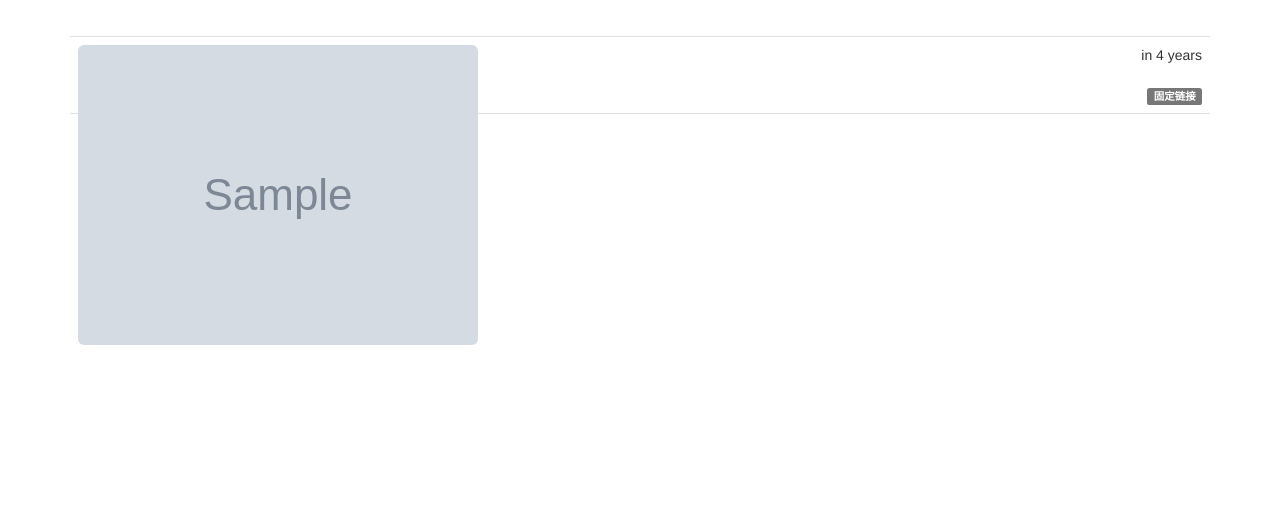
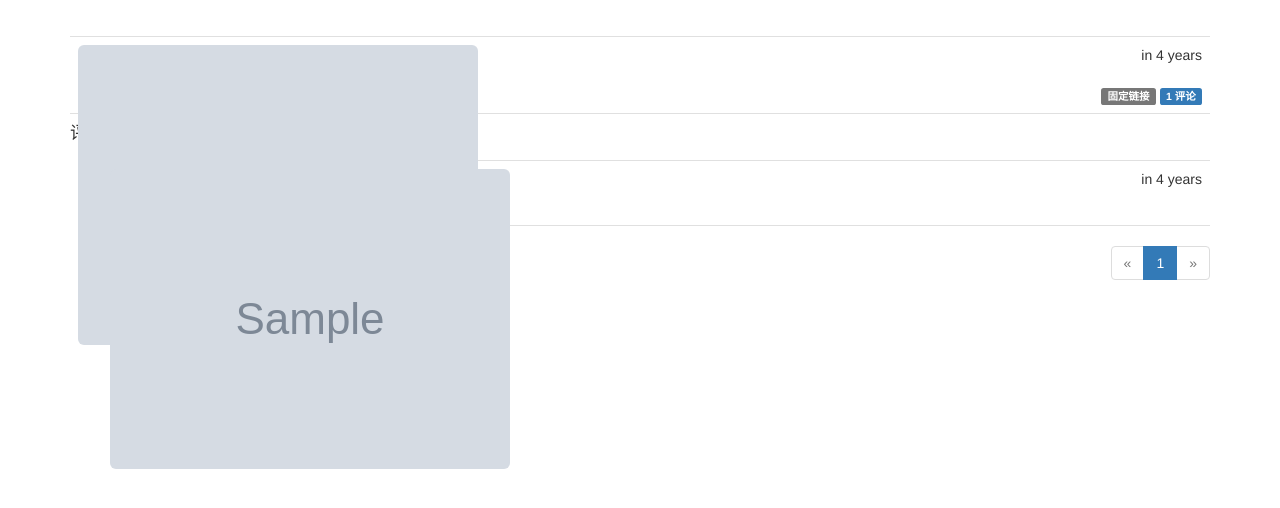
Before and after one commit to wanghaa/flasky, a Python web app: template app/templates/post.html in a window 1280 px wide. Shown: the part 52-560 px from the top of the page. Run offline with Jinja, Linux system fonts and the light colour scheme; the template is opened without the code that fills it: most values are stand-ins (such as "Sample title", 1, 10 or a date in 2020); grey boxes marked "Sample" are stand-in pictures; some libraries are stand-ins or nearby versions.

Commit message:
提交和显示评论（13a）

```diff
--- a/app/main/forms.py
+++ b/app/main/forms.py
@@ -46,3 +46,8 @@ class EditProfileAdminForm(Form):
 class PostForm(Form):
     body = PageDownField('说点什么？', validators=[DataRequired()])
     submit = SubmitField('发表')
+
+
+class CommentForm(Form):
+    body = PageDownField('发表评论', validators=[DataRequired()])
+    submit = SubmitField('发表')
--- a/app/static/styles.css
+++ b/app/static/styles.css
@@ -53,6 +53,47 @@ div.post-footer {
     text-align: right;
 }
 
+ul.comments {
+    list-style-type: none;
+    padding: 0px;
+    margin: 16px 0px 0px 0px;
+}
+
+ul.comments li.comment {
+    margin-left: 32px;
+    padding: 8px;
+    border-bottom: 1px solid #e0e0e0;
+}
+
+ul.comments li.comment:nth-child(1) {
+    border-top: 1px solid #e0e0e0;
+}
+
+ul.comments li.comment:hover {
+    background-color: #f0f0f0;
+}
+
+div.comment-date {
+    float: right;
+}
+
+div.comment-author {
+    font-weight: bold;
+}
+
+div.comment-thumbnail {
+    position: absolute;
+}
+
+div.comment-content {
+    margin-left: 48px;
+    min-height: 48px;
+}
+
+div.comment-form {
+    margin: 16px 0px 16px 32px;
+}
+
 div.pagination {
     width: 100%;
     text-align: right;
--- /dev/null
+++ b/app/templates/_comments.html
@@ -0,0 +1,22 @@
+<ul class="comments">
+    {% for comment in comments %}
+    <li class="comment">
+        <div class="comment-thumbnail">
+            <a href="{{ url_for('.user', username=comment.author.username) }}">
+                <img class="img-rounded profile-thumbnail" src="{{ comment.author.gravatar(size=40) }}">
+            </a>
+        </div>
+        <div class="comment-content">
+            <div class="comment-date">{{ moment(comment.timestamp).fromNow() }}</div>
+            <div class="comment-author"><a href="{{ url_for('.user', username=comment.author.username) }}">{{ comment.author.username }}</a></div>
+            <div class="comment-body">
+                {% if comment.body_html %}
+                    {{ comment.body_html | safe }}
+                {% else %}
+                    {{ comment.body }}
+                {% endif %}
+            </div>
+        </div>
+    </li>
+    {% endfor %}
+</ul>
--- a/app/templates/_macros.html
+++ b/app/templates/_macros.html
@@ -1,7 +1,7 @@
-{% macro pagination_widget(pagination, endpoint) %}
+{% macro pagination_widget(pagination, endpoint, fragment='') %}
 <ul class="pagination">
     <li{% if not pagination.has_prev %} class="disabled"{% endif %}>
-        <a href="{% if pagination.has_prev %}{{ url_for(endpoint, page=pagination.prev_num, **kwargs) }}{% else %}#{% endif %}">
+        <a href="{% if pagination.has_prev %}{{ url_for(endpoint, page=pagination.prev_num, **kwargs) }}{{ fragment }}{% else %}#{% endif %}">
             &laquo;
         </a>
     </li>
@@ -9,11 +9,11 @@
         {% if p %}
             {% if p == pagination.page %}
             <li class="active">
-                <a href="{{ url_for(endpoint, page = p, **kwargs) }}">{{ p }}</a>
+                <a href="{{ url_for(endpoint, page = p, **kwargs) }}{{ fragment }}">{{ p }}</a>
             </li>
             {% else %}
             <li>
-                <a href="{{ url_for(endpoint, page = p, **kwargs) }}">{{ p }}</a>
+                <a href="{{ url_for(endpoint, page = p, **kwargs) }}{{ fragment }}">{{ p }}</a>
             </li>
             {% endif %}
         {% else %}
@@ -21,7 +21,7 @@
         {% endif %}
     {% endfor %}
     <li{% if not pagination.has_next %} class="disabled"{% endif %}>
-        <a href="{% if pagination.has_next %}{{ url_for(endpoint, page=pagination.next_num, **kwargs) }}{% else %}#{% endif %}">
+        <a href="{% if pagination.has_next %}{{ url_for(endpoint, page=pagination.next_num, **kwargs) }}{{ fragment }}{% else %}#{% endif %}">
             &raquo;
         </a>
     </li>
--- a/app/templates/_posts.html
+++ b/app/templates/_posts.html
@@ -32,6 +32,9 @@
                     <a href="{{ url_for('.post',id=post.id) }}">
                         <span class="label label-default">固定链接</span>
                     </a>
+                    <a href="{{ url_for('.post', id=post.id) }}#comments">
+                        <span class="label label-primary">{{ post.comments.count() }} 评论</span>
+                    </a>
                 </div>
             </div>
         </li>
--- a/app/templates/post.html
+++ b/app/templates/post.html
@@ -1,8 +1,21 @@
 {% extends "base.html" %}
+{% import "bootstrap/wtf.html" as wtf %}
 {% import "_macros.html" as macros %}
 
-{% block title %}本来果坊- 文章{% endblock %}
+{% block title %}本来果坊 - 文章{% endblock %}
 
 {% block page_content %}
 {% include '_posts.html' %}
+<h4 id="comments">评论</h4>
+{% if current_user.can(Permission.COMMENT) %}
+<div class="comment-form">
+    {{ wtf.quick_form(form) }}
+</div>
+{% endif %}
+{% include '_comments.html' %}
+{% if pagination %}
+<div class="pagination">
+    {{ macros.pagination_widget(pagination, '.post', fragment='#comments', id=posts[0].id) }}
+</div>
+{% endif %}
 {% endblock %}
--- a/app/templates/user.html
+++ b/app/templates/user.html
@@ -22,7 +22,7 @@
             <p>加入时间：{{ moment(user.member_since).format('L') }}. 上次登录 {{ moment(user.last_seen).fromNow() }}.</p>
 
 
-            <p>{{ user.posts.count() }} 篇博客.</p>
+            <p>{{ user.posts.count() }} 篇博客.{{ user.comments.count() }} 篇评论.</p>
 
             <p>
                 {% if current_user.can(Permission.FOLLOW) and user != current_user %}
--- a/config.py
+++ b/config.py
@@ -18,6 +18,7 @@ class Config:
     FLASKY_ADMIN = os.environ.get('FLASKY_ADMIN')
     FLASKY_POSTS_PER_PAGE = 20
     FLASKY_FOLLOWERS_PER_PAGE = 50
+    FLASKY_COMMENTS_PER_PAGE = 30
 
     @staticmethod
     def init_app(app):
--- a/manage.py
+++ b/manage.py
@@ -1,7 +1,7 @@
 #!/usr/bin/env python
 import os
 from app import create_app, db
-from app.models import User, Role, Post, Permission, Follow
+from app.models import User, Role, Post, Permission, Follow, Comment
 from flask.ext.script import Manager, Shell
 from flask.ext.migrate import Migrate, MigrateCommand
 
@@ -11,7 +11,7 @@ migrate = Migrate(app, db)
 
 
 def make_shell_context():
-    return dict(app=app, db=db, User=User, Follow=Follow, Role=Role, Permission=Permission, Post=Post)
+    return dict(app=app, db=db, User=User, Follow=Follow, Role=Role, Permission=Permission, Post=Post, Comment=Comment)
 
 
 manager.add_command("shell", Shell(make_context=make_shell_context))
```
Also changed, not shown: app/main/views.py (+20 -4 lines), app/models.py (+23 -0 lines).
